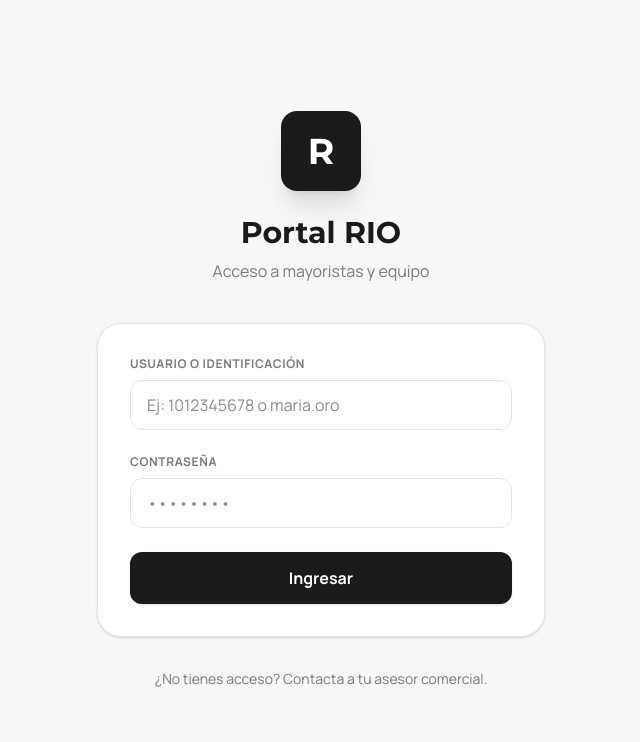
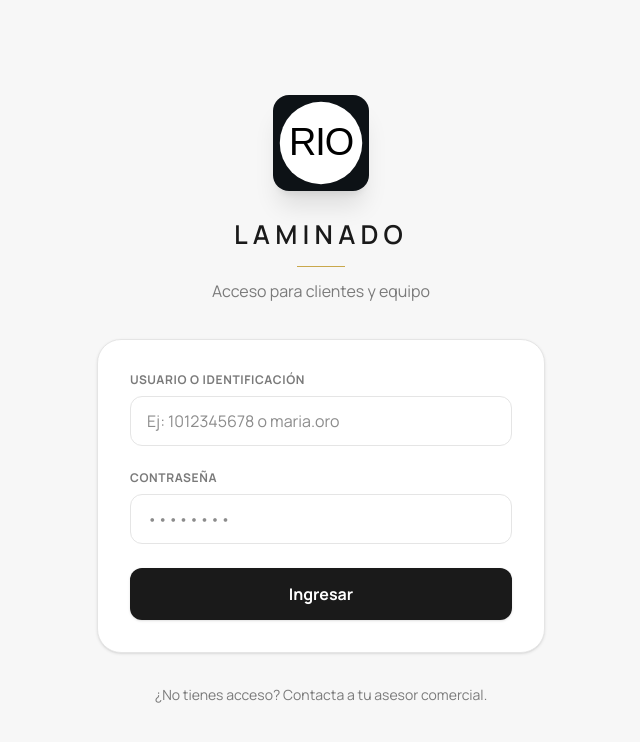
Before and after one commit to 2001mapa/rio_laminado_demo, a Next.js app: page /login in a window 1280 px wide. Shown: the top 742 px of the page, without its empty margins (319-959 px from the left). Built offline with nearby package versions, Linux system fonts and the light colour scheme; no server answers.

Commit message:
Refresh login branding with subtle entrance animation

```diff
--- /dev/null
+++ b/src/app/login/page.module.css
@@ -0,0 +1,47 @@
+.brandMark {
+  animation: markEnter 420ms ease-out both;
+}
+
+.brandLetter {
+  display: inline-block;
+  animation: letterEnter 360ms ease-out both;
+}
+
+.brandAccent,
+.brandSubtitle {
+  animation: fadeEnter 450ms ease-out 540ms both;
+}
+
+.loginForm {
+  animation: formEnter 500ms ease-out 260ms both;
+}
+
+@keyframes markEnter {
+  from { opacity: 0; transform: translateY(8px) scale(0.94); }
+  to { opacity: 1; transform: translateY(0) scale(1); }
+}
+
+@keyframes letterEnter {
+  from { opacity: 0; transform: translateY(10px); }
+  to { opacity: 1; transform: translateY(0); }
+}
+
+@keyframes fadeEnter {
+  from { opacity: 0; }
+  to { opacity: 1; }
+}
+
+@keyframes formEnter {
+  from { opacity: 0; transform: translateY(8px); }
+  to { opacity: 1; transform: translateY(0); }
+}
+
+@media (prefers-reduced-motion: reduce) {
+  .brandMark,
+  .brandLetter,
+  .brandAccent,
+  .brandSubtitle,
+  .loginForm {
+    animation: none;
+  }
+}
--- a/src/app/login/page.tsx
+++ b/src/app/login/page.tsx
@@ -5,6 +5,9 @@ import { Loader2 } from 'lucide-react';
 import { createClient } from '@/utils/supabase/client';
 import { useRouter } from 'next/navigation';
 import { resolveLoginDestination } from '@/app/actions/auth';
+import styles from './page.module.css';
+
+const brandLetters = Array.from('LAMINADO');
 
 export default function LoginPage() {
   const [error, setError] = useState<string | null>(null);
@@ -81,15 +84,31 @@ export default function LoginPage() {
   return (
     <div className="min-h-screen bg-rio-background flex items-center justify-center p-4">
       <div className="w-full max-w-md">
-        <div className="text-center mb-10">
-          <div className="w-20 h-20 bg-rio-ink text-white rounded-2xl flex items-center justify-center text-4xl font-serif font-bold mx-auto shadow-xl mb-6">
-            R
-          </div>
-          <h1 className="text-3xl font-serif font-bold text-rio-ink">Portal RIO</h1>
-          <p className="text-rio-muted mt-2">Acceso a mayoristas y equipo</p>
+        <div className="text-center mb-9">
+          <img
+            src="/icon.svg"
+            alt="RIO"
+            width={96}
+            height={96}
+            className={`w-24 h-24 rounded-2xl mx-auto shadow-xl mb-6 ${styles.brandMark}`}
+          />
+          <h1 className="text-[26px] font-semibold tracking-[0.2em] text-rio-ink" aria-label="Laminado">
+            {brandLetters.map((letter, index) => (
+              <span
+                key={`${letter}-${index}`}
+                aria-hidden="true"
+                className={styles.brandLetter}
+                style={{ animationDelay: `${140 + index * 65}ms` }}
+              >
+                {letter}
+              </span>
+            ))}
+          </h1>
+          <div className={`w-12 h-px bg-rio-gold mx-auto mt-3 ${styles.brandAccent}`} aria-hidden="true" />
+          <p className={`text-rio-muted mt-3 ${styles.brandSubtitle}`}>Acceso para clientes y equipo</p>
         </div>
 
-        <form onSubmit={handleSubmit} className="bg-white p-8 rounded-3xl shadow-sm border border-rio-border space-y-6">
+        <form onSubmit={handleSubmit} className={`bg-white p-8 rounded-3xl shadow-sm border border-rio-border space-y-6 ${styles.loginForm}`}>
           {error && (
             <div className="p-4 bg-rio-danger/10 text-rio-danger border border-rio-danger/20 rounded-xl text-sm font-medium text-center">
               {error}
```
Also changed, not shown: 1 other file (tests, documents, lock files or other folders).
